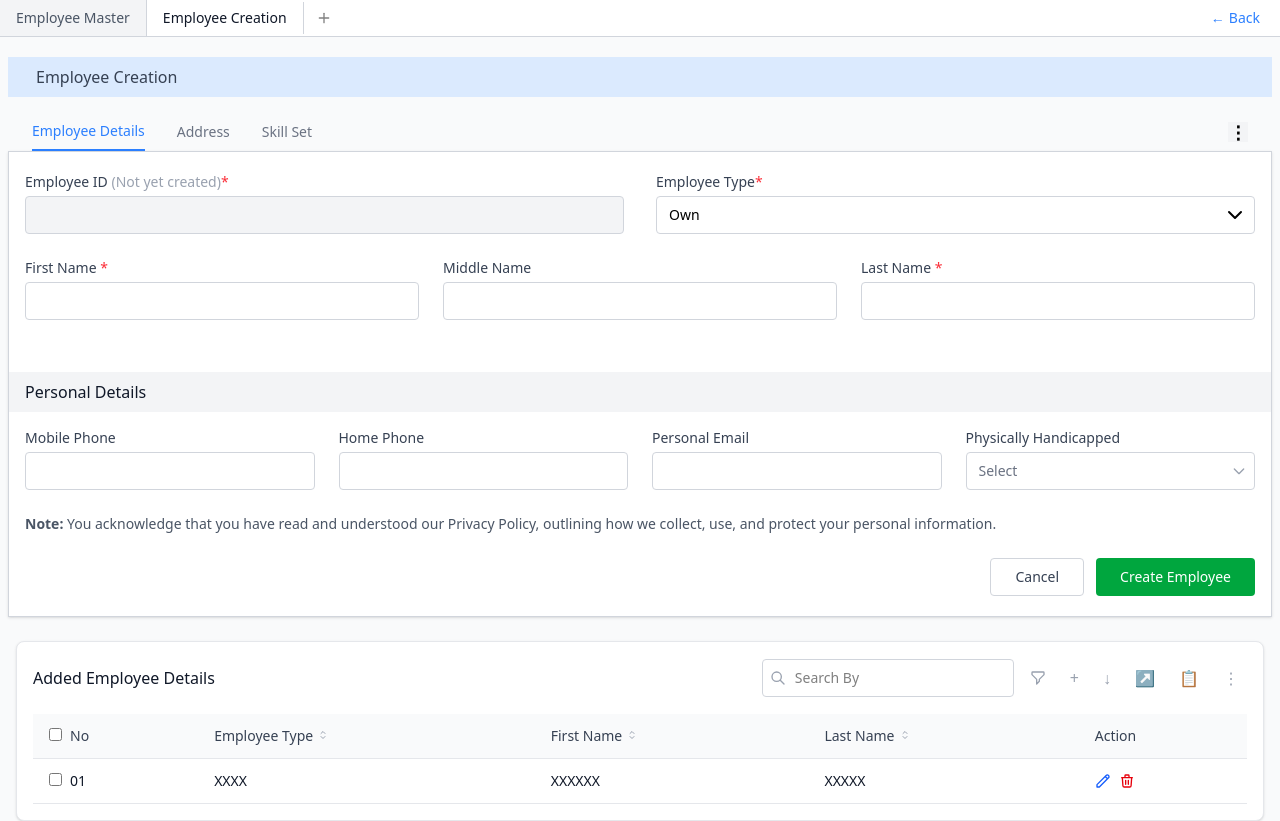
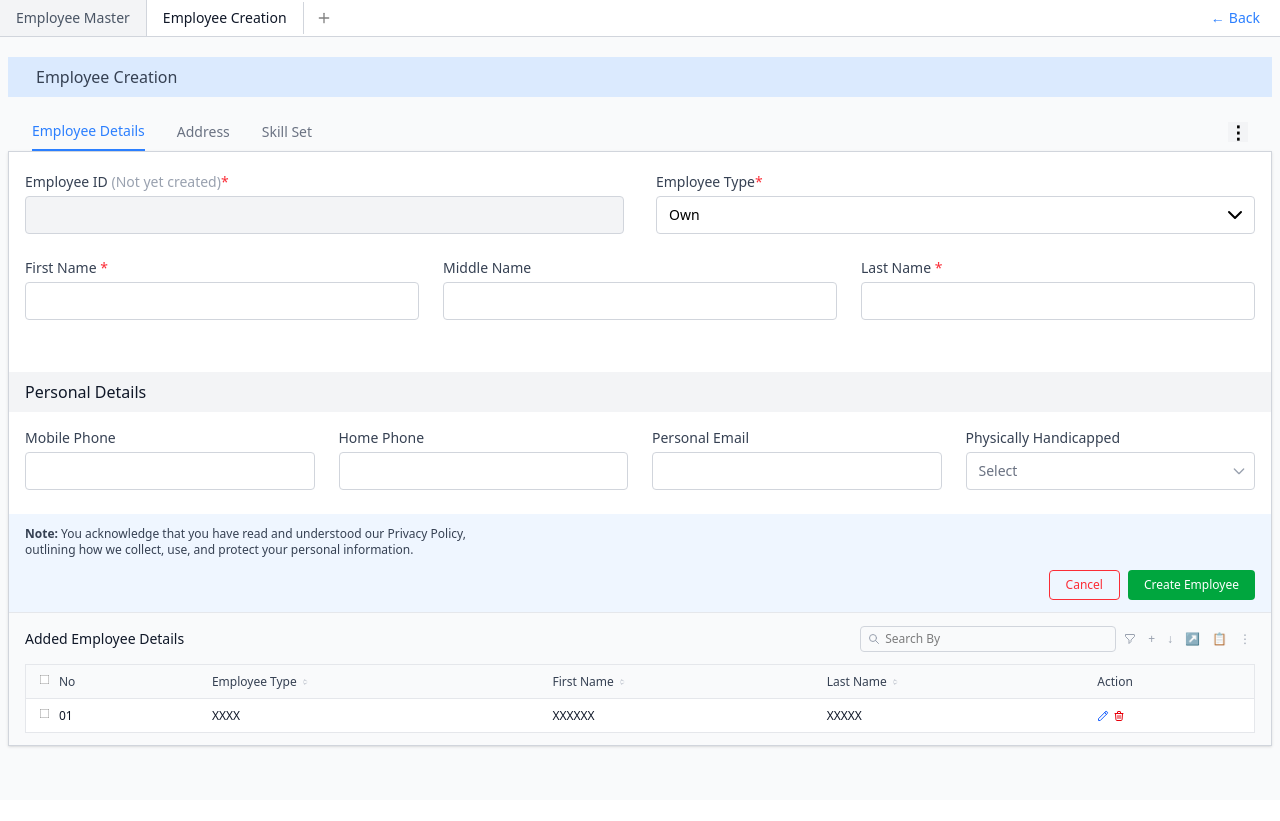
Before and after one commit to archanaprabhat/employee-form, a React (Vite) app in the folder employee-ui/: page / in a window 1280 px wide. After the commit the page ends 800 px from the top, so only its background shows below. Built offline with nearby package versions, Linux system fonts and the light colour scheme.

Commit message:
Add basic layout with Tailwind

```diff
--- a/employee-ui/src/App.jsx
+++ b/employee-ui/src/App.jsx
@@ -234,121 +234,119 @@ const EmployeeCreationForm = () => {
           </div>
         </div>
 
-        {/* Back to padded container for remaining content */}
-        <div className="px-4 pb-5">
+        {/* Note and Buttons Section with Blue Background */}
+        <div className="bg-blue-50 px-4 py-3">
           {/* Privacy Policy Note */}
-          <div className="mb-6">
-            <p className="text-sm text-gray-600">
-              <strong>Note:</strong> You acknowledge that you have read and understood our Privacy Policy,
-              outlining how we collect, use, and protect your personal information.
+          <div className="mb-3">
+            <p className="text-xs text-gray-700">
+              <strong>Note:</strong> You acknowledge that you have read and understood our Privacy Policy, <br/> outlining how we collect, use, and protect your personal information.
             </p>
           </div>
 
           {/* Action Buttons */}
-          <div className="flex flex-col sm:flex-row justify-end space-y-3 sm:space-y-0 sm:space-x-3">
+          <div className="flex flex-col sm:flex-row justify-end space-y-2 sm:space-y-0 sm:space-x-2">
             <button
               onClick={handleCancel}
-              className="w-full sm:w-auto px-6 py-2 border border-gray-300 text-gray-700 rounded hover:bg-gray-50 text-sm"
+              className="w-full sm:w-auto px-4 py-1.5 border border-red-500 text-red-500 rounded hover:bg-red-50 text-xs"
             >
               Cancel
             </button>
             <button
               onClick={handleCreate}
-              className="w-full sm:w-auto px-6 py-2 bg-green-600 text-white rounded hover:bg-green-700 text-sm"
+              className="w-full sm:w-auto px-4 py-1.5 bg-green-600 text-white rounded hover:bg-green-700 text-xs"
             >
               Create Employee
             </button>
           </div>
         </div>
-      </div>
 
-      {/* Added Employee Details Table */}
-      <div className="mx-4 mt-6 bg-white border border-gray-200 rounded-lg shadow-sm">
-        <div className="px-4 py-4">
-          <div className="flex flex-col sm:flex-row sm:items-center justify-between mb-4 space-y-3 sm:space-y-0">
-            <h3 className="text-gray-900 font-medium text-base">Added Employee Details</h3>
-            <div className="flex items-center space-x-2 overflow-x-auto">
+        {/* Added Employee Details Table - Part of the same container */}
+        <div className="bg-gray-50 border-t border-gray-200">
+          <div className="px-4 py-3">
+            <div className="flex flex-col sm:flex-row sm:items-center justify-between mb-3 space-y-2 sm:space-y-0">
+              <h3 className="text-gray-900 font-medium text-sm">Added Employee Details</h3>
+              <div className="flex items-center space-x-1 overflow-x-auto">
                 <div className="relative flex-shrink-0">
                   <input
                     type="text"
                     placeholder="Search By"
-                  className="pl-8 pr-4 py-2 border border-gray-300 rounded text-sm w-32 sm:w-auto"
+                    className="pl-6 pr-3 py-1 border border-gray-300 rounded text-xs w-48 sm:w-56 md:w-64"
                   />
-                <svg className="w-4 h-4 text-gray-400 absolute left-2 top-1/2 transform -translate-y-1/2" fill="none" stroke="currentColor" viewBox="0 0 24 24">
+                  <svg className="w-3 h-3 text-gray-400 absolute left-2 top-1/2 transform -translate-y-1/2" fill="none" stroke="currentColor" viewBox="0 0 24 24">
                     <path strokeLinecap="round" strokeLinejoin="round" strokeWidth={2} d="M21 21l-6-6m2-5a7 7 0 11-14 0 7 7 0 0114 0z" />
                   </svg>
                 </div>
-              <button className="p-2 text-gray-400 hover:text-gray-600 flex-shrink-0">
-                <svg className="w-4 h-4" fill="none" stroke="currentColor" viewBox="0 0 24 24">
+                <button className="p-1 text-gray-400 hover:text-gray-600 flex-shrink-0">
+                  <svg className="w-3 h-3" fill="none" stroke="currentColor" viewBox="0 0 24 24">
                     <path strokeLinecap="round" strokeLinejoin="round" strokeWidth={2} d="M3 4a1 1 0 011-1h16a1 1 0 011 1v2.586a1 1 0 01-.293.707l-6.414 6.414a1 1 0 00-.293.707V17l-4 4v-6.586a1 1 0 00-.293-.707L3.293 7.293A1 1 0 013 6.586V4z" />
                   </svg>
                 </button>
-              <button className="p-2 text-gray-400 hover:text-gray-600 flex-shrink-0">+</button>
-              <button className="p-2 text-gray-400 hover:text-gray-600 flex-shrink-0">↓</button>
-              <button className="p-2 text-gray-400 hover:text-gray-600 flex-shrink-0">↗</button>
-              <button className="p-2 text-gray-400 hover:text-gray-600 flex-shrink-0">📋</button>
-              <button className="p-2 text-gray-400 hover:text-gray-600 flex-shrink-0">⋮</button>
+                <button className="p-1 text-gray-400 hover:text-gray-600 text-xs flex-shrink-0">+</button>
+                <button className="p-1 text-gray-400 hover:text-gray-600 text-xs flex-shrink-0">↓</button>
+                <button className="p-1 text-gray-400 hover:text-gray-600 text-xs flex-shrink-0">↗</button>
+                <button className="p-1 text-gray-400 hover:text-gray-600 text-xs flex-shrink-0">📋</button>
+                <button className="p-1 text-gray-400 hover:text-gray-600 text-xs flex-shrink-0">⋮</button>
               </div>
             </div>
 
             {/* Table */}
             <div className="overflow-x-auto">
-            <table className="w-full min-w-full">
+              <table className="w-full min-w-full bg-white border border-gray-200 rounded">
                 <thead>
                   <tr className="bg-gray-50 border-b border-gray-200">
-                  <th className="text-left py-3 px-4 text-sm font-medium text-gray-700">
-                    <input type="checkbox" className="mr-2" />
+                    <th className="text-left py-2 px-3 text-xs font-medium text-gray-700">
+                      <input type="checkbox" className="mr-2 scale-75" />
                       <span className="hidden sm:inline">No</span>
                       <span className="sm:hidden">#</span>
                     </th>
-                  <th className="text-left py-3 px-4 text-sm font-medium text-gray-700">
-                    <span className="hidden sm:inline">Employee Type</span>
-                    <span className="sm:hidden">Type</span>
+                    <th className="text-left py-2 px-3 text-xs font-medium text-gray-700">
+                      <span className="hidden md:inline">Employee Type</span>
+                      <span className="md:hidden">Type</span>
                       <button className="ml-1 text-gray-400">
-                      <svg className="w-3 h-3" fill="none" stroke="currentColor" viewBox="0 0 24 24">
+                        <svg className="w-2 h-2" fill="none" stroke="currentColor" viewBox="0 0 24 24">
                           <path strokeLinecap="round" strokeLinejoin="round" strokeWidth={2} d="M8 9l4-4 4 4m0 6l-4 4-4-4" />
                         </svg>
                       </button>
                     </th>
-                  <th className="text-left py-3 px-4 text-sm font-medium text-gray-700">
+                    <th className="text-left py-2 px-3 text-xs font-medium text-gray-700">
                       <span className="hidden sm:inline">First Name</span>
                       <span className="sm:hidden">First</span>
                       <button className="ml-1 text-gray-400">
-                      <svg className="w-3 h-3" fill="none" stroke="currentColor" viewBox="0 0 24 24">
+                        <svg className="w-2 h-2" fill="none" stroke="currentColor" viewBox="0 0 24 24">
                           <path strokeLinecap="round" strokeLinejoin="round" strokeWidth={2} d="M8 9l4-4 4 4m0 6l-4 4-4-4" />
                         </svg>
                       </button>
                     </th>
-                  <th className="text-left py-3 px-4 text-sm font-medium text-gray-700">
+                    <th className="text-left py-2 px-3 text-xs font-medium text-gray-700">
                       <span className="hidden sm:inline">Last Name</span>
                       <span className="sm:hidden">Last</span>
                       <button className="ml-1 text-gray-400">
-                      <svg className="w-3 h-3" fill="none" stroke="currentColor" viewBox="0 0 24 24">
+                        <svg className="w-2 h-2" fill="none" stroke="currentColor" viewBox="0 0 24 24">
                           <path strokeLinecap="round" strokeLinejoin="round" strokeWidth={2} d="M8 9l4-4 4 4m0 6l-4 4-4-4" />
                         </svg>
                       </button>
                     </th>
-                  <th className="text-left py-3 px-4 text-sm font-medium text-gray-700">Action</th>
+                    <th className="text-left py-2 px-3 text-xs font-medium text-gray-700">Action</th>
                   </tr>
                 </thead>
                 <tbody>
                   <tr className="border-b border-gray-200">
-                  <td className="py-3 px-4 text-sm text-gray-900">
-                    <input type="checkbox" className="mr-2" />
+                    <td className="py-2 px-3 text-xs text-gray-900">
+                      <input type="checkbox" className="mr-2 scale-75" />
                       01
                     </td>
-                  <td className="py-3 px-4 text-sm text-gray-900">XXXX</td>
-                  <td className="py-3 px-4 text-sm text-gray-900">XXXXXX</td>
-                  <td className="py-3 px-4 text-sm text-gray-900">XXXXX</td>
-                  <td className="py-3 px-4 text-sm text-gray-900">
-                    <div className="flex space-x-2">
+                    <td className="py-2 px-3 text-xs text-gray-900">XXXX</td>
+                    <td className="py-2 px-3 text-xs text-gray-900">XXXXXX</td>
+                    <td className="py-2 px-3 text-xs text-gray-900">XXXXX</td>
+                    <td className="py-2 px-3 text-xs text-gray-900">
+                      <div className="flex space-x-1">
                         <button className="text-blue-600 hover:text-blue-800">
-                        <svg className="w-4 h-4" fill="none" stroke="currentColor" viewBox="0 0 24 24">
+                          <svg className="w-3 h-3" fill="none" stroke="currentColor" viewBox="0 0 24 24">
                             <path strokeLinecap="round" strokeLinejoin="round" strokeWidth={2} d="M15.232 5.232l3.536 3.536m-2.036-5.036a2.5 2.5 0 113.536 3.536L6.5 21.036H3v-3.572L16.732 3.732z" />
                           </svg>
                         </button>
                         <button className="text-red-600 hover:text-red-800">
-                        <svg className="w-4 h-4" fill="none" stroke="currentColor" viewBox="0 0 24 24">
+                          <svg className="w-3 h-3" fill="none" stroke="currentColor" viewBox="0 0 24 24">
                             <path strokeLinecap="round" strokeLinejoin="round" strokeWidth={2} d="M19 7l-.867 12.142A2 2 0 0116.138 21H7.862a2 2 0 01-1.995-1.858L5 7m5 4v6m4-6v6m1-10V4a1 1 0 00-1-1h-4a1 1 0 00-1 1v3M4 7h16" />
                           </svg>
                         </button>
@@ -361,6 +359,7 @@ const EmployeeCreationForm = () => {
           </div>
         </div>
       </div>
+    </div>
   );
 };
 
```
Lines whose indentation alone changed are shown as unchanged.
